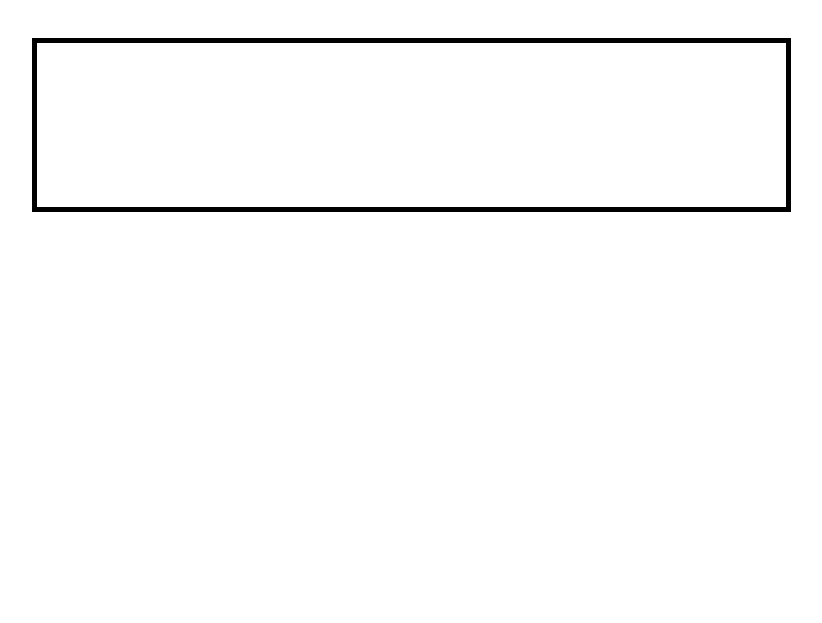
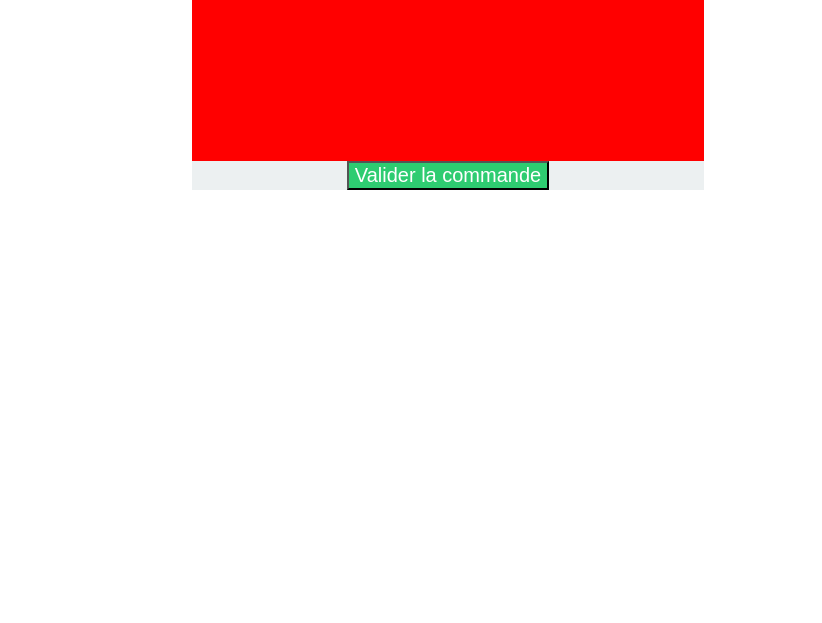
Before and after one commit to razorbarbeuk2/rush_php00, a PHP site: page /?name=1 in a window 1280 px wide. Shown: the part 193-816 px from the top of the page, without its empty margins (200-1022 px from the left). Before the commit the page ends 405 px from the top, so only its background shows below. Run offline with PHP 8.4, Linux system fonts and the light colour scheme; data that the repository does not hold is empty.

Commit message:
MAJ front

```diff
--- a/index.php
+++ b/index.php
@@ -8,33 +8,37 @@ if ($_GET['name'] != NULL && $_GET['quantite'] != NULL && $_GET['submit'] == OK)
 <html>
 <head>
 	<title>Rent Club</title>
-<h1><img id="title" src="font.png"></h1>
-<link rel="stylesheet" href="style.css">
+	<meta charset="UTF-8">
+	<link rel="stylesheet" href="./style.css">
 </head>
-<div class="header">
-	<a href="#"><img id="cart" src="http://le-ecommerce.com/wp-content/uploads/2014/10/la-formule-du-panier-moyen-1.jpg"></a>
-	<form action="panier.php" method="POST"><button id='validation'><input type='submit' name='submit' value='Valider la commande'></button></form>
-	<div class="info">
+<body>
+	<div class="wrapper">
+		<header>
+			<h1><img src="./img/font.png" alt="title"></h1>
+			<div class="content_cart">
+				<div class="cart"></div>
+				<form action="panier.php" method="POST">
+					<input class="btn" type='submit' name='submit' value='Valider la commande'>
+				</form>
 			</div>
-</div>
-<body>
+		</header>
 		<?php
 		$conn = connexion();
 		$req = mysqli_query($conn, "SELECT id_objet, name, value, url FROM objet;");
 		$tab = array();
 		while ($arr = mysqli_fetch_array($req)){
-	$arr[id_objet];
-	$arr[name];
-	$arr[value];
-	$arr[url];
-echo"<div class='img'>";
-echo"<form action='' method='GET'>";
-echo"<img src='$arr[url]' name='$arr[name]'><br />";
-echo"<input id='input' type='text' name='quantite' value=''>";
-echo"<input id='input' type='hidden' name='name' value='$arr[name]'>";
-echo"<input id='input' type='submit' name='submit' value='OK'>";
-echo"</form></div>";
-}
+			$tab[] = $arr;
 			?>
+			<div class="img">
+				<form action="" method="GET">
+					<img src="<?php echo $arr['url']; ?>" name="<?php echo $arr['name']; ?>"><br />
+					<input class="index_input quantity" type="text" name="quantite" value="">
+					<input class="index_input" type="hidden" name="name" value="<?php echo $arr['name']; ?>">
+					<p><?php echo $arr['value']; ?> Euros/h</p>
+					<input class="index_input btn" type="submit" name="submit" value="OK">
+				</form>
+			</div>
+			<?php } ?>
+		</div>
 	</body>
 	</html>
--- a/style.css
+++ b/style.css
@@ -1,41 +1,52 @@
 body{
-	width: 75%;
-    padding-left: 12%;
+	width: 100%;
+	height: 100%;
+    font-family: sans-serif;
 }
 
-.header{
-
-}
-#cart{
-	width: 10%;
+img{
+	width: 100%;
 }
 
-#input{
-	width: 50%;
+.wrapper{
+	position: relative;
+	width: 80%;
+	height: 100%;
+	margin: 0 auto;
+	text-align: center;
 }
 
-#title{
-	width: 30%;
-    left: 39%;
-    position: relative;
+.wrapper header h1 {
+	width: 100%;
+	text-align: center;
 }
 
-.info{
-	position: relative;
-    width: 749px;
-    height: 164px;
-    bottom: -19px;
-    left: 70px;
-	border-style: solid;
-	border-width: 5px;
+.wrapper header h1 img {
+	width: 278px;
+	margin-top: 30px;
+	margin-bottom: 30px;
 
 }
 
-#validation{
-	bottom: 23px;
-	position: relative;
-	left: 20%;
+.content_cart{
+	display: inline-block;
+	width: 50%;
+	background: red;
 }
+
+.content_cart form{
+	margin-bottom: 0px;
+}
+
+.content_cart form .btn{
+	text-align: right;
+}
+
+.cart{
+	display: block;
+	height: 200px;
+}
+
 .img{
 	display: inline-flex;
 	position: relative;
@@ -46,12 +57,41 @@ body{
 	min-height: 50px;
 }
 
-
-img{
-	width: 100%;
-}
-
 form{
 	position: relative;
 	width: 100%;
+	text-align: center;
+	background: #ecf0f1;
+	text-transform: uppercase;
 }
+
+.index_input{
+	width: 100%;
+	height: 50px;
+	border:none;
+}
+input.quantity{
+	box-shadow: 0 0 0 1px #ecf0f1 inset;
+
+}
+
+input.btn{
+	background: #2ecc71;
+	font-size: 20px;
+	font-weight: 300;
+	color: white;
+	cursor: pointer;
+	-webkit-transition: background .4s ease-in;
+    -moz-transition: background .4s ease-in;
+    -o-transition: background .4s ease-in;
+    transition: background .4s ease-in;
+
+}
+
+input.btn:hover{
+	background: #27ae60;
+	-webkit-transition: background .4s ease-in;
+    -moz-transition: background .4s ease-in;
+    -o-transition: background .4s ease-in;
+    transition: background .4s ease-in;
+}
```
Also changed, not shown: img/font.png (added), 1 other file. Lines whose indentation alone changed are shown as unchanged.
